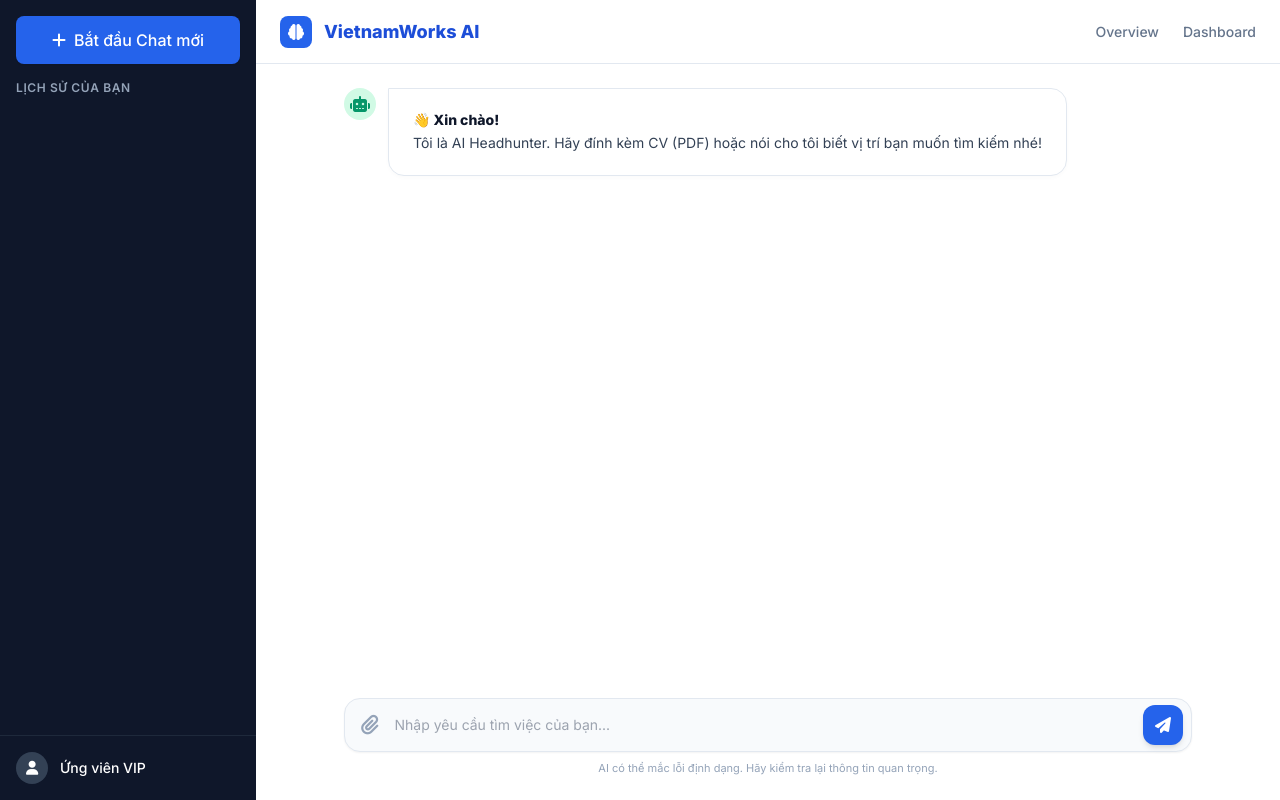
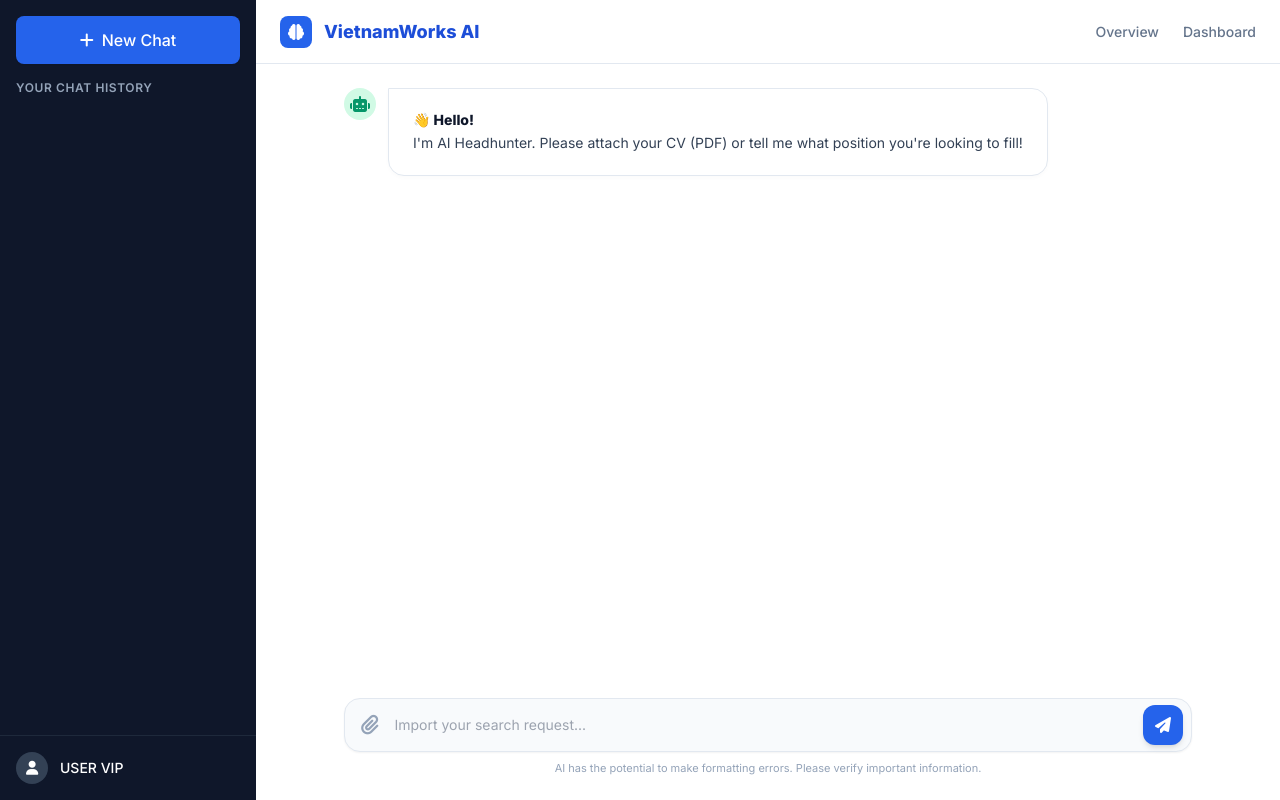
Before and after one commit to AnT2003/Vietnamwork-Project, a Flask app: page /chat in a window 1280 px wide. Run offline with Flask 3, Linux system fonts and the light colour scheme; data that the repository does not hold is empty; some libraries are stand-ins or nearby versions.

Commit message:
Add files via upload

```diff
--- a/templates/chat.html
+++ b/templates/chat.html
@@ -45,17 +45,17 @@
     <div class="w-64 bg-slate-900 text-white flex flex-col hidden md:flex shrink-0">
         <div class="p-4">
             <button onclick="startNewChat()" class="w-full flex items-center justify-center gap-2 bg-blue-600 hover:bg-blue-700 text-white font-medium py-3 px-4 rounded-lg transition-colors shadow-sm">
-                <i class="fas fa-plus"></i> Bắt đầu Chat mới
+                <i class="fas fa-plus"></i> New Chat
             </button>
         </div>
-        <div class="px-4 text-xs font-semibold text-slate-400 uppercase tracking-wider mb-2">Lịch sử của bạn</div>
+        <div class="px-4 text-xs font-semibold text-slate-400 uppercase tracking-wider mb-2">Your Chat History</div>
 
         <div id="sessionList" class="flex-1 overflow-y-auto sidebar-scroll px-3 pb-4 space-y-1">
             </div>
 
         <div class="p-4 border-t border-slate-800 text-sm flex items-center gap-3">
             <div class="w-8 h-8 rounded-full bg-slate-700 flex justify-center items-center"><i class="fas fa-user"></i></div>
-            <span class="font-medium">Ứng viên VIP</span>
+            <span class="font-medium">USER VIP</span>
         </div>
     </div>
 
@@ -76,7 +76,7 @@
                 <div class="flex items-start gap-3">
                     <div class="w-8 h-8 bg-emerald-100 text-emerald-600 rounded-full flex items-center justify-center shrink-0"><i class="fas fa-robot"></i></div>
                     <div class="msg-ai text-sm text-slate-700 leading-relaxed">
-                        <b>👋 Xin chào!</b><br>Tôi là AI Headhunter. Hãy đính kèm CV (PDF) hoặc nói cho tôi biết vị trí bạn muốn tìm kiếm nhé!
+                        <b>👋 Hello!</b><br>I'm AI Headhunter. Please attach your CV (PDF) or tell me what position you're looking to fill!
                     </div>
                 </div>
             </div>
@@ -84,16 +84,16 @@
             <div class="mt-auto shrink-0 relative">
                 <div id="fileNameDisplay" class="text-xs text-emerald-600 font-semibold ml-4 mb-2 hidden"></div>
                 <form id="chatForm" class="flex items-center bg-slate-50 border border-slate-200 rounded-2xl pr-2 shadow-sm focus-within:ring-2 focus-within:ring-blue-100 focus-within:border-blue-400 transition-all">
-                    <label for="cvUpload" class="cursor-pointer text-slate-400 hover:text-blue-600 pl-4 pr-2 py-3 transition-colors" title="Đính kèm CV (PDF)">
+                    <label for="cvUpload" class="cursor-pointer text-slate-400 hover:text-blue-600 pl-4 pr-2 py-3 transition-colors" title="Attach CV (PDF)">
                         <i class="fas fa-paperclip text-xl"></i>
                     </label>
                     <input type="file" id="cvUpload" accept=".pdf" class="hidden" onchange="showFileName(this)">
-                    <input type="text" id="userInput" class="w-full bg-transparent py-4 px-2 text-sm outline-none" placeholder="Nhập yêu cầu tìm việc của bạn..." required>
+                    <input type="text" id="userInput" class="w-full bg-transparent py-4 px-2 text-sm outline-none" placeholder="Import your search request..." required>
                     <button type="submit" class="w-10 h-10 bg-blue-600 text-white rounded-xl flex items-center justify-center hover:bg-blue-700 transition shrink-0 ml-1 shadow-md">
                         <i class="fas fa-paper-plane"></i>
                     </button>
                 </form>
-                <div class="text-center text-[11px] text-slate-400 mt-2">AI có thể mắc lỗi định dạng. Hãy kiểm tra lại thông tin quan trọng.</div>
+                <div class="text-center text-[11px] text-slate-400 mt-2">AI has the potential to make formatting errors. Please verify important information.</div>
             </div>
         </div>
     </div>
@@ -109,7 +109,7 @@
         function showFileName(input) {
             const display = document.getElementById('fileNameDisplay');
             if (input.files && input.files.length > 0) {
-                display.innerHTML = `<i class="fas fa-file-pdf mr-1"></i> Đã đính kèm: ${input.files[0].name}`;
+                display.innerHTML = `<i class="fas fa-file-pdf mr-1"></i> Attached: ${input.files[0].name}`;
                 display.classList.remove('hidden');
             } else { display.classList.add('hidden'); }
         }
@@ -151,7 +151,7 @@
                         </div>
                     `);
                 });
-            } catch (e) { console.error("Lỗi tải lịch sử chat"); }
+            } catch (e) { console.error("Error loading sessions"); }
         }
 
         function startNewChat() {
@@ -184,12 +184,12 @@
 
         async function deleteSession(id, event) {
             event.stopPropagation();
-            if(!confirm("Bạn có chắc chắn muốn xóa cuộc trò chuyện này?")) return;
+            if(!confirm("Are you sure you want to delete this chat?")) return;
             try {
                 await fetch(`/api/sessions/${id}`, { method: 'DELETE' });
                 if(currentSessionId === id) startNewChat();
                 else loadAllSessions();
-            } catch (e) { alert("Lỗi xóa chat"); }
+            } catch (e) { alert("Error deleting chat"); }
         }
 
         document.getElementById('chatForm').addEventListener('submit', async (e) => {
--- a/templates/index.html
+++ b/templates/index.html
@@ -39,10 +39,10 @@
                 </div>
             </div>
             <div class="grid grid-cols-2 gap-4">
-                <div class="bg-white p-6 rounded-2xl shadow-md border border-slate-100 text-center"><div class="w-10 h-10 bg-indigo-50 text-indigo-500 rounded-xl flex mx-auto mb-3 items-center justify-center text-lg"><i class="fas fa-database"></i></div><h3 class="text-2xl font-black">150k+</h3><p class="text-slate-400 font-bold text-[10px] uppercase">Records</p></div>
-                <div class="bg-white p-6 rounded-2xl shadow-md border border-slate-100 text-center mt-8"><div class="w-10 h-10 bg-emerald-50 text-emerald-500 rounded-xl flex mx-auto mb-3 items-center justify-center text-lg"><i class="fas fa-users"></i></div><h3 class="text-xl font-black">IT & Tech</h3><p class="text-slate-400 font-bold text-[10px] uppercase">Target Groups</p></div>
+                <div class="bg-white p-6 rounded-2xl shadow-md border border-slate-100 text-center"><div class="w-10 h-10 bg-indigo-50 text-indigo-500 rounded-xl flex mx-auto mb-3 items-center justify-center text-lg"><i class="fas fa-database"></i></div><h3 class="text-2xl font-black">10k+</h3><p class="text-slate-400 font-bold text-[10px] uppercase">Records</p></div>
+                <div class="bg-white p-6 rounded-2xl shadow-md border border-slate-100 text-center mt-8"><div class="w-10 h-10 bg-emerald-50 text-emerald-500 rounded-xl flex mx-auto mb-3 items-center justify-center text-lg"><i class="fas fa-users"></i></div><h3 class="text-xl font-black">Vietnamese Job Seekers</h3><p class="text-slate-400 font-bold text-[10px] uppercase">Target Groups</p></div>
                 <div class="bg-white p-6 rounded-2xl shadow-md border border-slate-100 text-center"><div class="w-10 h-10 bg-rose-50 text-rose-500 rounded-xl flex mx-auto mb-3 items-center justify-center text-lg"><i class="fas fa-brain"></i></div><h3 class="text-xl font-black">HyDE AI</h3><p class="text-slate-400 font-bold text-[10px] uppercase">Core Engine</p></div>
-                <div class="bg-white p-6 rounded-2xl shadow-md border border-slate-100 text-center mt-8"><div class="w-10 h-10 bg-amber-50 text-amber-500 rounded-xl flex mx-auto mb-3 items-center justify-center text-lg"><i class="fas fa-table"></i></div><h3 class="text-2xl font-black">50+</h3><p class="text-slate-400 font-bold text-[10px] uppercase">Columns</p></div>
+                <div class="bg-white p-6 rounded-2xl shadow-md border border-slate-100 text-center mt-8"><div class="w-10 h-10 bg-amber-50 text-amber-500 rounded-xl flex mx-auto mb-3 items-center justify-center text-lg"><i class="fas fa-table"></i></div><h3 class="text-2xl font-black">Large</h3><p class="text-slate-400 font-bold text-[10px] uppercase">Database</p></div>
             </div>
         </div>
     </div>
```
Also changed, not shown: templates/dashboard.html (+6 -3 lines).
